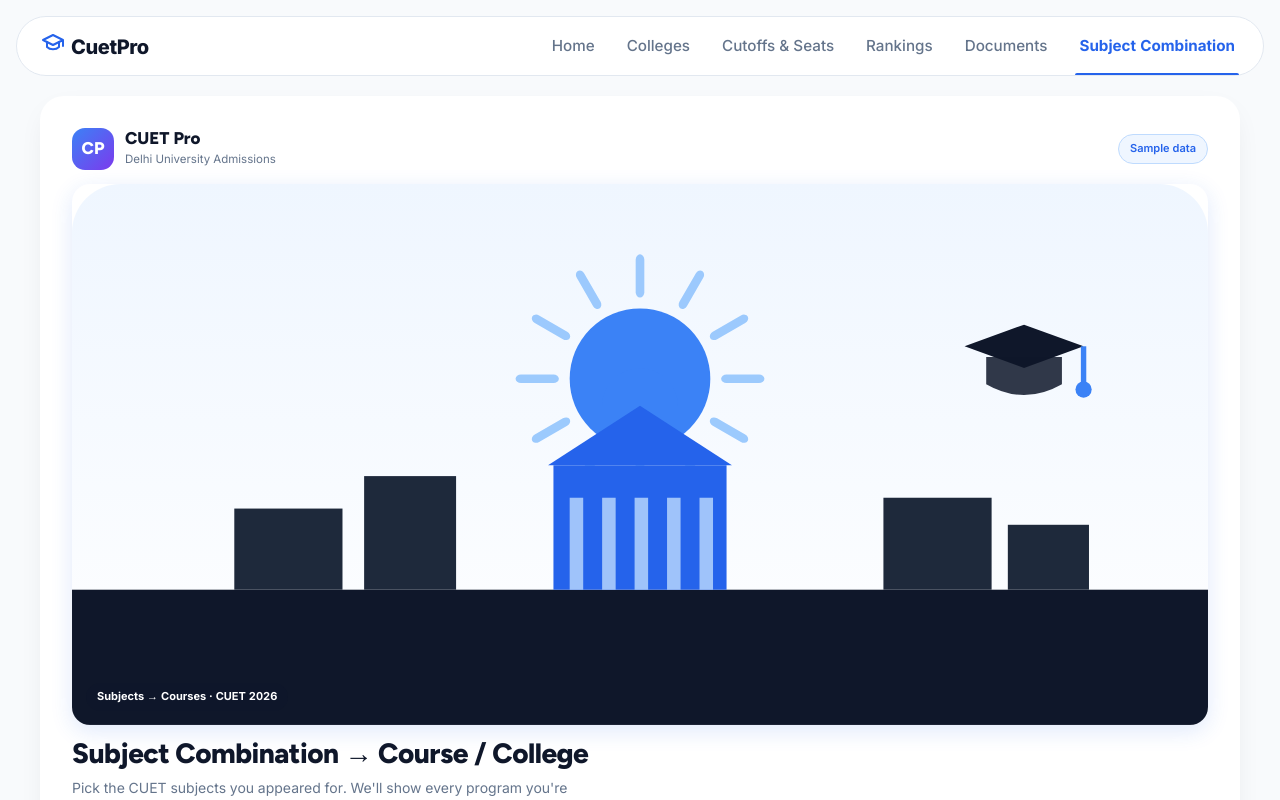
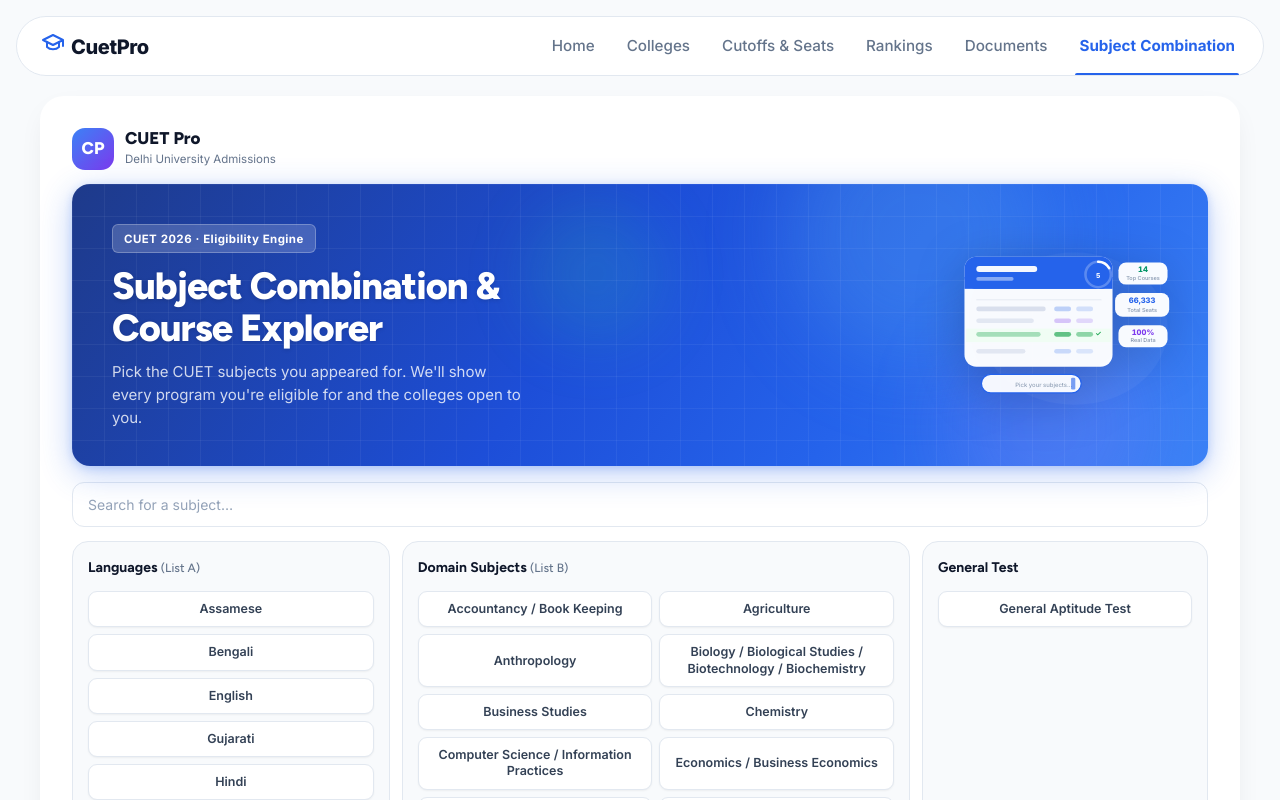
Before and after one commit to NEGO2522/dashboard-cuet, a React (Vite) app: page /subject-combination in a window 1280 px wide. Shown: the top 800 px of the page. Built offline with nearby package versions, Linux system fonts and the light colour scheme.

Commit message:
Update the heatmap system and remove some section from subject combintion

```diff
--- a/src/pages/SubjectCombination.jsx
+++ b/src/pages/SubjectCombination.jsx
@@ -79,6 +79,7 @@
 
 function nf(n) { return n.toLocaleString("en-IN"); }
 function heatBg(v) { if (!v) return "transparent"; const t = Math.max(0, Math.min(1, (v - 650) / 300)); const hue = 145 * (1 - t); return `hsla(${hue},72%,45%,0.20)`; }
+function heatBgSeats(v) { if (v === null || v === undefined) return "transparent"; const t = Math.max(0, Math.min(1, v / 40)); const hue = 145 * t; return `hsla(${hue},72%,45%,0.20)`; }
 function progStats(p) { const myOffs = offerings.filter(o => o.programId === p.id); return { count: myOffs.length, totalSeats: myOffs.reduce((s, o) => s + (o.seats.total || 0), 0), topCutoff: myOffs.reduce((m, o) => Math.max(m, o.cutoffs.UR || 0), 0) }; }
 
 function comboRank(s) { return (s.gt || s.slang || s.dom) ? 0 : 1; }
@@ -102,23 +103,6 @@
       <circle cx="25" cy="25" r={r} fill="none" stroke="#e2e8f0" strokeWidth="4.5" />
       <circle cx="25" cy="25" r={r} fill="none" stroke={color} strokeWidth="4.5" strokeLinecap="round" strokeDasharray={circ} strokeDashoffset={circ * (1 - frac)} transform="rotate(-90 25 25)" />
       <text x="25" y="28.5" textAnchor="middle" className="cp-ring-num">{Math.round(value)}</text>
-    </svg>
-  );
-}
-function Hero() {
-  const rays = Array.from({ length: 12 }, (_, i) => i * 30);
-  return (
-    <svg className="cp-hero-img" viewBox="0 0 420 200" role="img" aria-label="Illustration of subjects opening doors to courses">
-      <defs><linearGradient id="mSky" x1="0" y1="0" x2="0" y2="1"><stop offset="0%" stopColor="#eff6ff" /><stop offset="100%" stopColor="#ffffff" /></linearGradient></defs>
-      <rect x="0" y="0" width="420" height="200" rx="18" fill="url(#mSky)" />
-      <g transform="translate(210,72)" opacity="0.9">{rays.map((a) => <rect key={a} x="-1.6" y="-46" width="3.2" height="16" rx="2" fill="#93c5fd" transform={`rotate(${a})`} />)}</g>
-      <circle cx="210" cy="72" r="26" fill="#3b82f6" />
-      <rect x="0" y="150" width="420" height="50" fill="#0f172a" />
-      <rect x="60" y="120" width="40" height="30" fill="#1e293b" /><rect x="108" y="108" width="34" height="42" fill="#1e293b" /><rect x="300" y="116" width="40" height="34" fill="#1e293b" /><rect x="346" y="126" width="30" height="24" fill="#1e293b" />
-      <rect x="178" y="104" width="64" height="46" fill="#2563eb" /><polygon points="176,104 210,82 244,104" fill="#2563eb" />
-      <path d="M196 82 a14 14 0 0 1 28 0 z" fill="#3b82f6" />
-      {[184, 196, 208, 220, 232].map((x) => <rect key={x} x={x} y="116" width="5" height="34" fill="#bfdbfe" opacity=".8" />)}
-      <g transform="translate(330,52)"><polygon points="0,8 22,0 44,8 22,16" fill="#0f172a" /><path d="M8 12 v10 q14 8 28 0 v-10" fill="#0f172a" opacity=".85" /><line x1="44" y1="8" x2="44" y2="22" stroke="#3b82f6" strokeWidth="2" /><circle cx="44" cy="24" r="3" fill="#3b82f6" /></g>
     </svg>
   );
 }
@@ -164,12 +148,7 @@
     <div className="cp-overlay" onClick={onClose}>
       <div className="cp-modal" onClick={(e) => e.stopPropagation()} role="dialog" aria-modal="true" style={{ "--maccent": accent }}>
         <div className="cp-modal-head"><div className="cp-modal-title">{title}</div><button className="cp-x" onClick={onClose} aria-label="Close">×</button></div>
-        {combos && (
-          <div className="cp-eligbox">
-            <div className="cp-eligbox-head">Subject combination required <span>(choose any one)</span></div>
-            <div className="cp-combos">{combos.map((cb, ci) => (<div className="cp-combo" key={ci}><span className="cp-combo-name">{cb.name}</span><span className="cp-combo-reqs">{cb.reqs.map((r, ri) => <span className="cp-req" key={ri}>{r}</span>)}</span></div>))}</div>
-          </div>
-        )}
+
         <div className="cp-modal-tools">
           <div className="cp-tabs"><span className="cp-tabs-label">View</span>
             <button className={"cp-tab " + (view === "seats" ? "on" : "")} onClick={() => setView("seats")}>Seats</button>
@@ -184,7 +163,7 @@
               {rows.map((r) => { const vals = view === "cutoffs" ? r.cutoffs : r.seats; return (
                 <tr key={r.key}>
                   <td className="cp-td-name"><span>{r.name}</span>{r.women && <span className="cp-badge-w">Women</span>}{r.stream && <span className="cp-badge-s" style={{ color: STREAMS[r.stream].color, background: STREAMS[r.stream].color + "16" }}>{STREAMS[r.stream].label.split(" ")[0]}</span>}</td>
-                  {vals.map((v, i) => { const isCut = view === "cutoffs"; const q = isCut && numScore !== null && v !== null && numScore >= v; const bg = isCut && v !== null ? heatBg(v) : undefined; return (
+                  {vals.map((v, i) => { const isCut = view === "cutoffs"; const q = isCut && numScore !== null && v !== null && numScore >= v; const bg = isCut && v !== null ? heatBg(v) : (!isCut && v !== null ? heatBgSeats(v) : undefined); return (
                     <td key={i} className={"cp-num-cell " + (q ? "cp-q" : "")} style={{ background: bg }}>{v === null ? <span className="cp-dash">—</span> : (isCut ? v.toFixed(1) : v)}{q && <i className="cp-tick">✓</i>}</td>
                   ); })}
                 </tr>
@@ -193,7 +172,7 @@
           </table>
         </div>
         {view === "cutoffs" && <div className="cp-legend"><span>Low marks</span><span className="cp-legend-bar" /><span>High marks</span></div>}
-        <div className="cp-modal-foot">🌼 Sample data for demo — figures and eligibility are illustrative, not official. Confirm on the official DU admission portal.</div>
+        {view === "seats" && <div className="cp-legend"><span>Fewer seats</span><span className="cp-legend-bar" style={{ background: "linear-gradient(90deg, hsla(0,72%,45%,0.6), hsla(60,72%,45%,0.6), hsla(145,72%,45%,0.6))" }} /><span>More seats</span></div>}
       </div>
     </div>
   );
@@ -262,12 +241,61 @@
   return (
     <div className="cp-wrap">
       <style>{CSS}</style>
-      <header className="cp-top"><div className="cp-brand"><div className="cp-logo">CP</div><div><div className="cp-brand-name">CUET Pro</div><div className="cp-brand-sub">Delhi University Admissions</div></div></div><span className="cp-demo">Sample data</span></header>
-      <section className="cp-herowrap"><div className="cp-herofig"><Hero /><span className="cp-herobadge">Subjects → Courses · CUET 2026</span></div><h1>Subject Combination → Course / College</h1><p>Pick the CUET subjects you appeared for. We'll show every program you're eligible for and the colleges open to you.</p></section>
+      <header className="cp-top"><div className="cp-brand"><div className="cp-logo">CP</div><div><div className="cp-brand-name">CUET Pro</div><div className="cp-brand-sub">Delhi University Admissions</div></div></div></header>
+      <section className="cp-herowrap cp-hero-new">
+        <div className="cp-hero-bg" aria-hidden="true">
+          <div className="cp-hero-blob cp-hero-blob-1" />
+          <div className="cp-hero-blob cp-hero-blob-2" />
+          <div className="cp-hero-blob cp-hero-blob-3" />
+          <div className="cp-hero-grid" />
+        </div>
+        <div className="cp-hero-content">
+          <span className="cp-herobadge-new">CUET 2026 · Eligibility Engine</span>
+          <h1>Subject Combination &amp;<br />Course Explorer</h1>
+          <p>Pick the CUET subjects you appeared for. We'll show every program you're eligible for and the colleges open to you.</p>
+        </div>
+        <div className="cp-hero-illustration" aria-hidden="true">
+          <svg viewBox="0 0 260 195" fill="none" xmlns="http://www.w3.org/2000/svg">
+            <ellipse cx="140" cy="100" rx="110" ry="90" fill="rgba(255,255,255,0.04)" />
+            <rect x="10" y="15" width="175" height="130" rx="14" fill="white" fillOpacity="0.97" />
+            <rect x="10" y="15" width="175" height="38" rx="14" fill="#2563eb" />
+            <rect x="10" y="39" width="175" height="14" fill="#2563eb" />
+            <rect x="24" y="26" width="72" height="7" rx="3.5" fill="white" fillOpacity="0.95" />
+            <rect x="24" y="39" width="44" height="4.5" rx="2" fill="white" fillOpacity="0.45" />
+            <circle cx="168" cy="36" r="15" fill="none" stroke="rgba(255,255,255,0.25)" strokeWidth="3" />
+            <path d="M168 21 a15 15 0 0 1 13 7.5" stroke="white" strokeWidth="3" strokeLinecap="round" />
+            <text x="168" y="40" textAnchor="middle" fill="white" fontSize="8" fontWeight="800">5</text>
+            <line x1="24" y1="66" x2="172" y2="66" stroke="#e2e8f0" strokeWidth="1" />
+            <rect x="24" y="74" width="82" height="5.5" rx="2.75" fill="#1e3a8a" fillOpacity="0.14" />
+            <rect x="116" y="74" width="20" height="5.5" rx="2.75" fill="#2563eb" fillOpacity="0.28" />
+            <rect x="142" y="74" width="20" height="5.5" rx="2.75" fill="#2563eb" fillOpacity="0.18" />
+            <rect x="24" y="88" width="68" height="5.5" rx="2.75" fill="#1e3a8a" fillOpacity="0.1" />
+            <rect x="116" y="88" width="20" height="5.5" rx="2.75" fill="#7c3aed" fillOpacity="0.28" />
+            <rect x="142" y="88" width="20" height="5.5" rx="2.75" fill="#7c3aed" fillOpacity="0.18" />
+            <rect x="12" y="100" width="171" height="16" rx="0" fill="#f0fdf4" />
+            <rect x="24" y="104" width="76" height="5.5" rx="2.75" fill="#16a34a" fillOpacity="0.35" />
+            <rect x="116" y="104" width="20" height="5.5" rx="2.75" fill="#16a34a" fillOpacity="0.65" />
+            <rect x="142" y="104" width="20" height="5.5" rx="2.75" fill="#16a34a" fillOpacity="0.45" />
+            <text x="168" y="109" textAnchor="middle" fill="#16a34a" fontSize="8" fontWeight="800">✓</text>
+            <rect x="24" y="124" width="58" height="5.5" rx="2.75" fill="#1e3a8a" fillOpacity="0.1" />
+            <rect x="116" y="124" width="20" height="5.5" rx="2.75" fill="#2563eb" fillOpacity="0.22" />
+            <rect x="142" y="124" width="20" height="5.5" rx="2.75" fill="#2563eb" fillOpacity="0.14" />
+            <rect x="30" y="154" width="118" height="22" rx="11" fill="white" fillOpacity="0.95" stroke="#2563eb" strokeWidth="1.5" />
+            <text x="70" y="169" fill="#94a3b8" fontSize="7" fontWeight="500">Pick your subjects…</text>
+            <rect x="136" y="158" width="5" height="14" rx="1.5" fill="#2563eb" fillOpacity="0.6" />
+            <rect x="192" y="22" width="58" height="26" rx="9" fill="white" fillOpacity="0.97" />
+            <text x="221" y="33" textAnchor="middle" fill="#059669" fontSize="9" fontWeight="800">14</text>
+            <text x="221" y="43" textAnchor="middle" fill="#94a3b8" fontSize="6.5" fontWeight="600">Top Courses</text>
+            <rect x="188" y="58" width="64" height="28" rx="9" fill="white" fillOpacity="0.97" />
+            <text x="220" y="70" textAnchor="middle" fill="#2563eb" fontSize="9" fontWeight="800">66,333</text>
+            <text x="220" y="80" textAnchor="middle" fill="#94a3b8" fontSize="6.5" fontWeight="600">Total Seats</text>
+            <rect x="192" y="96" width="58" height="26" rx="9" fill="white" fillOpacity="0.97" />
+            <text x="221" y="107" textAnchor="middle" fill="#7c3aed" fontSize="9" fontWeight="800">100%</text>
+            <text x="221" y="116" textAnchor="middle" fill="#94a3b8" fontSize="6.5" fontWeight="600">Real Data</text>
+          </svg>
+        </div>
+      </section>
 
-      <div className="cp-banner">ℹ️ For DU, your CUET subjects must also be present in your Class 12 marksheet.</div>
-
-      <div className="cp-how"><div className="cp-how-head">How it works</div><ol><li>Pick your CUET subjects below, then tap <b>See my eligible programs</b>.</li><li>Explore the programs you're eligible for and the colleges open to you.</li><li>Tap any program or college to see its seats, cutoffs and required subject combinations.</li></ol></div>
 
       <input className="cp-subjsearch" placeholder="Search for a subject…" value={subjQuery} onChange={(e) => setSubjQuery(e.target.value)} />
 
@@ -327,7 +355,6 @@
         </div>
       )}
 
-      <footer className="cp-foot"><p><b>Illustrative demo only.</b> Eligibility here is a simplified check of CUET subject combinations and figures are sample data — not official. Always confirm on the official DU admission portal before applying.</p><p className="cp-foot-by">Built for CUET Pro · {new Date().getFullYear()}</p></footer>
       <Modal open={!!selected} onClose={() => setSelected(null)} payload={selected} />
     </div>
   );
@@ -343,12 +370,20 @@
 .cp-logo{width:42px;height:42px;border-radius:13px;background:linear-gradient(135deg,#3b82f6,#7c3aed);color:#fff;display:grid;place-items:center;font-family:'Figtree';font-weight:800;font-size:17px}
 .cp-brand-name{font-family:'Figtree';font-weight:800;font-size:17px;line-height:1}.cp-brand-sub{font-size:11.5px;color:var(--muted);margin-top:3px}
 .cp-demo{font-size:11px;font-weight:600;color:var(--mari);background:#eff6ff;padding:5px 11px;border-radius:20px;border:1px solid #bfdbfe}
-.cp-herowrap{margin-bottom:16px}
-.cp-herofig{position:relative;margin-bottom:14px}
-.cp-hero-img{width:100%;height:auto;display:block;border-radius:18px;box-shadow:0 6px 22px rgba(37,99,235,.14)}
-.cp-herobadge{position:absolute;left:14px;bottom:14px;background:rgba(15,23,42,.86);color:#fff;font-size:11px;font-weight:700;padding:5px 11px;border-radius:20px}
-.cp-herowrap h1{font-family:'Figtree';font-weight:800;font-size:28px;line-height:1.06;letter-spacing:-.5px;margin:0 0 8px}
-.cp-herowrap p{font-size:14px;line-height:1.5;color:var(--muted);margin:0;max-width:58ch}
+.cp-hero-new { position:relative; background:linear-gradient(125deg,#1e3a8a 0%,#1d4ed8 45%,#2563eb 70%,#3b82f6 100%); border-radius:18px; padding:2.5rem 2rem 2.25rem 2.5rem; margin-bottom:16px; display:flex; align-items:center; justify-content:space-between; gap:1.5rem; overflow:hidden; min-height:200px; box-shadow:0 8px 32px rgba(37,99,235,0.3),0 2px 8px rgba(37,99,235,0.2) }
+.cp-hero-bg { position:absolute; inset:0; pointer-events:none; z-index:0 }
+.cp-hero-blob { position:absolute; border-radius:50%; filter:blur(40px) }
+.cp-hero-blob-1 { width:260px; height:260px; background:rgba(99,179,237,0.25); top:-80px; right:160px }
+.cp-hero-blob-2 { width:200px; height:200px; background:rgba(167,139,250,0.2); bottom:-60px; right:60px }
+.cp-hero-blob-3 { width:140px; height:140px; background:rgba(52,211,153,0.15); top:20px; left:40%; filter:blur(30px) }
+.cp-hero-grid { position:absolute; inset:0; background-image:linear-gradient(rgba(255,255,255,0.05) 1px,transparent 1px),linear-gradient(90deg,rgba(255,255,255,0.05) 1px,transparent 1px); background-size:32px 32px }
+.cp-hero-content { flex:1; min-width:0; position:relative; z-index:1 }
+.cp-herobadge-new { display:inline-block; background:rgba(255,255,255,0.18); color:#fff; font-size:11.5px; font-weight:700; padding:4.5px 11px; border-radius:6px; letter-spacing:0.4px; margin-bottom:13px; border:1px solid rgba(255,255,255,0.25); backdrop-filter:blur(4px) }
+.cp-hero-new h1 { font-family:'Figtree'; font-size:38px; font-weight:800; letter-spacing:-1px; margin:0 0 10px; color:#ffffff; line-height:1.1; text-shadow:0 1px 4px rgba(0,0,0,0.15) }
+.cp-hero-new p { font-size:15px; line-height:1.55; color:rgba(255,255,255,0.8); margin:0; max-width:44ch }
+.cp-hero-illustration { flex-shrink:0; width:220px; position:relative; z-index:1; filter:drop-shadow(0 8px 24px rgba(0,0,0,0.2)) }
+.cp-hero-illustration svg { width:100%; height:auto; display:block }
+@media(max-width:640px){ .cp-hero-new { padding: 1.75rem 1.25rem; min-height:auto; flex-direction: column; } .cp-hero-illustration { display:none } .cp-hero-new h1 { font-size:1.85rem; } }
 .cp-banner{background:#ecfdf5;border:1px solid #a7f3d0;color:#047857;font-size:13px;font-weight:600;padding:12px 15px;border-radius:12px;margin-bottom:14px;text-align:center}
 .cp-how{background:var(--card);border:1px solid var(--line);border-radius:16px;padding:16px 18px;margin-bottom:16px}
 .cp-how-head{font-family:'Figtree';font-weight:700;font-size:14px;margin-bottom:10px}
@@ -426,16 +461,14 @@
 .cp-tab.on{background:var(--maccent);color:#fff;border-color:var(--maccent)}
 .cp-tab.on:hover{background-color:var(--maccent);color:#fff}
 .cp-scorein{border:1px solid var(--line);background:#f8fafc;border-radius:11px;padding:10px 13px;font-size:13px;font-family:inherit;color:var(--ink)}.cp-scorein:focus{outline:2px solid var(--maccent);outline-offset:1px;border-color:transparent}.cp-scorein::placeholder{color:#94a3b8}
-.cp-tablewrap{overflow:auto;flex:1;border-top:1px solid var(--line)}
+.cp-tablewrap{overflow:auto;flex:1;border-top:1px solid var(--line);-ms-overflow-style:none;scrollbar-width:none}
+.cp-tablewrap::-webkit-scrollbar{display:none}
 .cp-table{width:100%;min-width:540px;border-collapse:collapse;font-size:13.5px}
-.cp-table thead th{position:sticky;top:0;background:#f8fafc;color:var(--muted);font-weight:700;font-size:12px;text-transform:uppercase;letter-spacing:.3px;text-align:right;padding:11px 14px;border-bottom:1px solid var(--line);white-space:nowrap}
-.cp-table thead th.cp-th-name{text-align:left}
-.cp-table td{padding:11px 14px;border-bottom:1px solid #f1f5f9;text-align:right;white-space:nowrap}
-.cp-table thead th{position:sticky;top:0;background:#f8fafc;color:var(--muted);font-weight:700;font-size:12px;text-transform:uppercase;letter-spacing:.3px;text-align:right;padding:11px 30px 11px 14px;border-bottom:1px solid var(--line);white-space:nowrap}
-.cp-table thead th.cp-th-name{text-align:left;padding-left:30px}
+.cp-table thead th{position:sticky;top:0;z-index:2;background:#f8fafc;color:var(--muted);font-weight:700;font-size:12px;text-transform:uppercase;letter-spacing:.3px;text-align:right;padding:11px 30px 11px 14px;border-bottom:1px solid var(--line);white-space:nowrap}
+.cp-table thead th.cp-th-name{text-align:left;padding-left:30px;left:0;z-index:3}
 .cp-table td{padding:11px 30px 11px 14px;border-bottom:1px solid #f1f5f9;text-align:right;white-space:nowrap}
 .cp-table td:first-child{padding-left:30px}
-.cp-td-name{text-align:left;font-weight:600;position:sticky;left:0;background:#fff;display:flex;align-items:center;gap:7px;max-width:240px}.cp-td-name>span:first-child{white-space:normal}
+.cp-td-name{text-align:left;font-weight:600;position:sticky;left:0;z-index:1;background:#fff;display:flex;align-items:center;gap:7px;max-width:240px}.cp-td-name>span:first-child{white-space:normal}
 .cp-badge-w{font-size:10px;font-weight:700;color:#be185d;background:#fce7f3;padding:2px 7px;border-radius:20px;white-space:nowrap}
 .cp-badge-s{font-size:10px;font-weight:700;padding:2px 7px;border-radius:20px;white-space:nowrap}
 .cp-num-cell{font-weight:600;position:relative}.cp-num-cell.cp-q{outline:2px solid var(--ok);outline-offset:-2px;font-weight:800;border-radius:7px}
```
